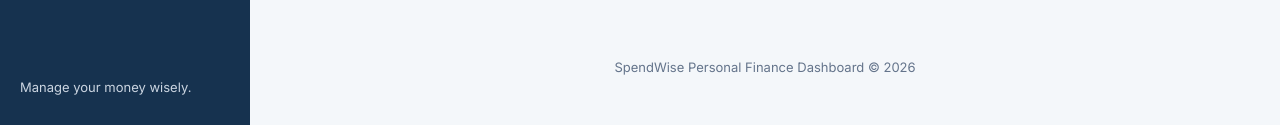
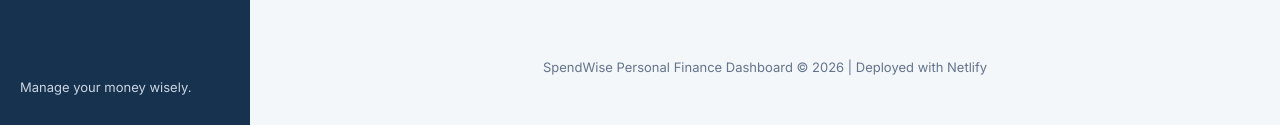
Before and after one commit to Isaac828-vg/personal-budget-tracker, a plain HTML site: page index.html in a window 1280 px wide. Shown: the part 1180-1305 px from the top of the page. Drawn offline with Linux system fonts and the light colour scheme.

Commit message:
Update footer for Netlify deployment test

```diff
--- a/index.html
+++ b/index.html
@@ -152,8 +152,7 @@
             </section>
 
             <footer class="footer">
-                <p>SpendWise Personal Finance Dashboard &copy; 2026</p>
-            </footer>
+<p>SpendWise Personal Finance Dashboard &copy; 2026 | Deployed with Netlify</p>            </footer>
 
         </main>
     </div>
```
